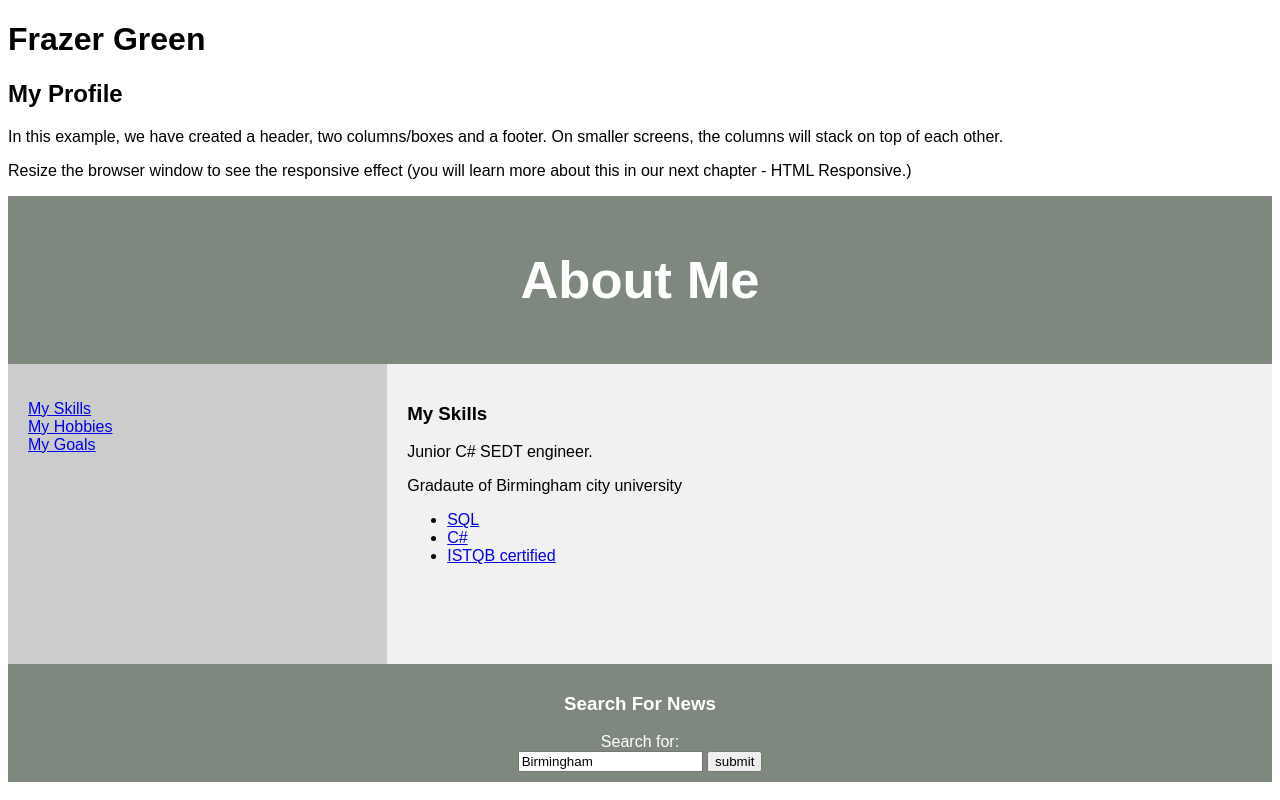
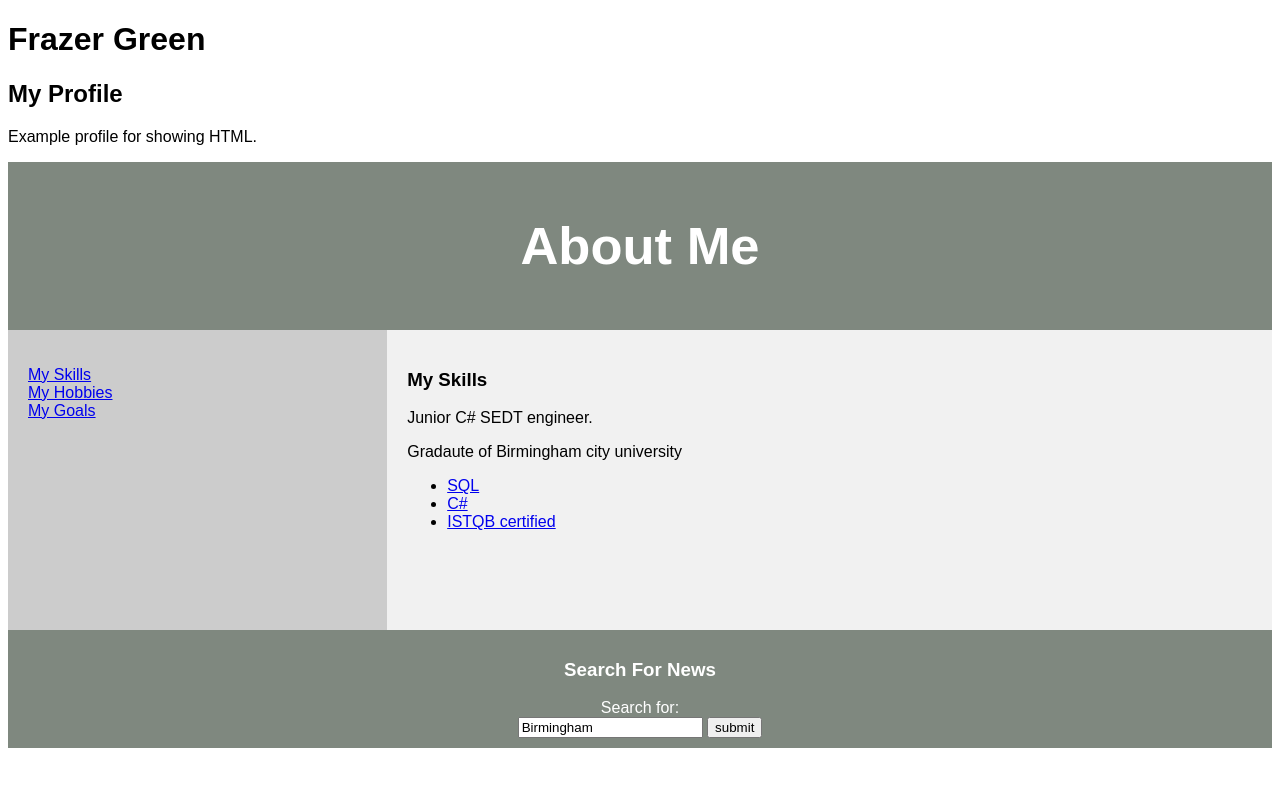
Before and after one commit to Fro144/Fro144.github.io, a plain HTML site: page index.html in a window 1280 px wide. Drawn offline with Linux system fonts and the light colour scheme.

Commit message:
Update index.html

```diff
--- a/index.html
+++ b/index.html
@@ -73,8 +73,7 @@ footer {
 
 <h1>Frazer Green</h1>
 <h2>My Profile</h2>
-<p>In this example, we have created a header, two columns/boxes and a footer. On smaller screens, the columns will stack on top of each other.</p>
-<p>Resize the browser window to see the responsive effect (you will learn more about this in our next chapter - HTML Responsive.)</p>
+<p>Example profile for showing HTML.</p>
 
 <header>
   <h2>About Me</h2>
```
